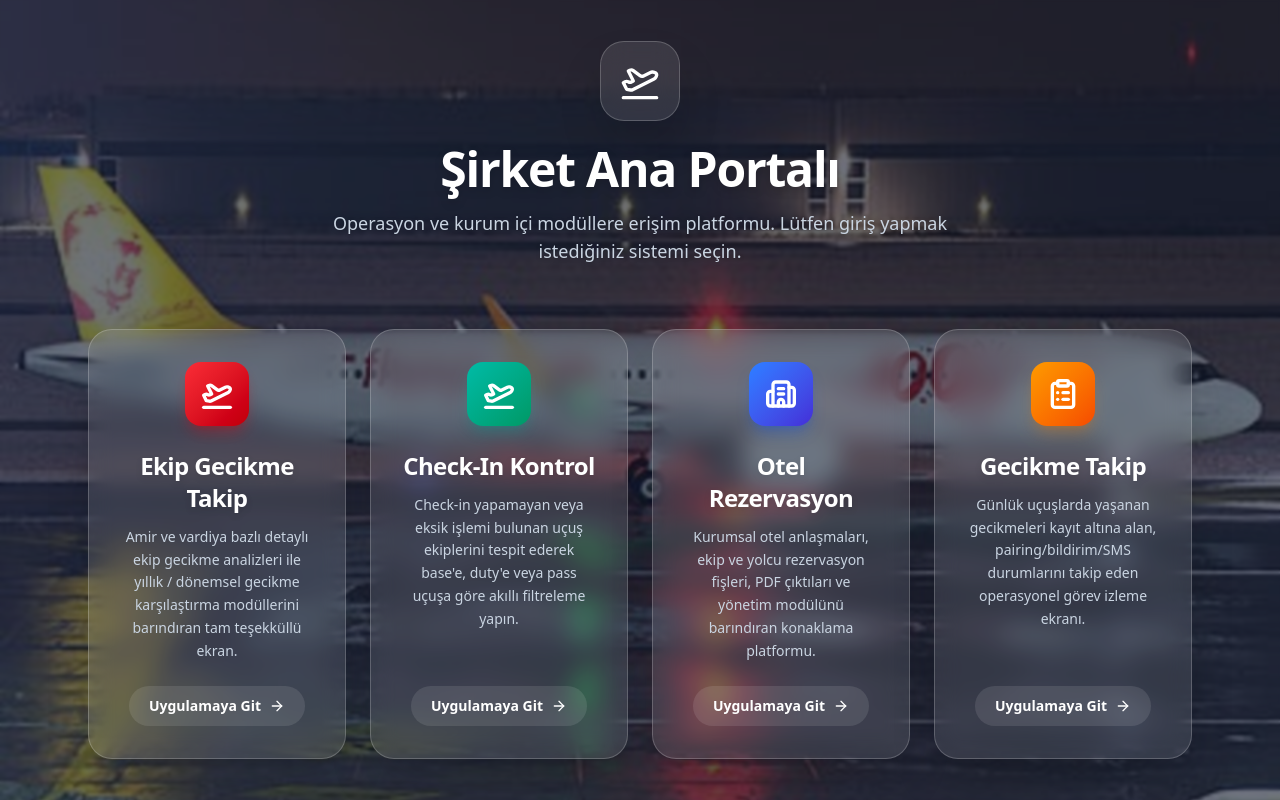
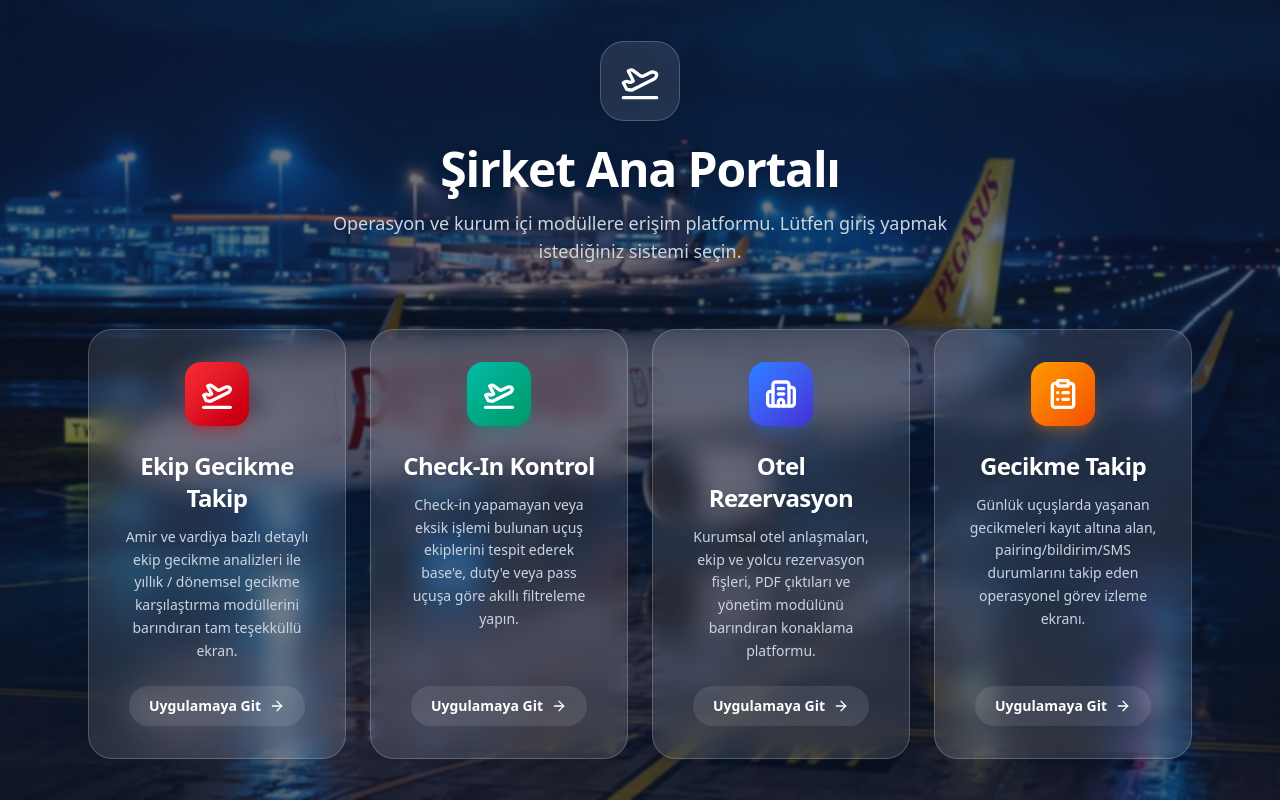
Before and after one commit to mamiyrdkl/operasyonel-analiz-suite, a Next.js app: page / in a window 1280 px wide. Built offline with nearby package versions, Linux system fonts and the light colour scheme.

Commit message:
feat: replace portal background with crisp AI-generated blue aviation visual

```diff
--- a/src/components/PortalScreen.tsx
+++ b/src/components/PortalScreen.tsx
@@ -7,7 +7,7 @@ interface PortalScreenProps {
 
 export default function PortalScreen({ onSelectApp }: PortalScreenProps) {
   return (
-    <div className="min-h-screen w-full bg-slate-900 bg-[url('/pegasus-plane.jpg')] bg-cover bg-center bg-no-repeat flex items-center justify-center relative overflow-hidden">
+    <div className="min-h-screen w-full bg-slate-900 bg-[url('/pegasus-bg-ai.png')] bg-cover bg-center bg-no-repeat flex items-center justify-center relative overflow-hidden">
 
       {/* Dark overlay for contrast */}
       <div className="absolute inset-0 bg-slate-900/60 backdrop-blur-[1px]"></div>
```
Also changed, not shown: public/pegasus-bg-ai.png (added).
